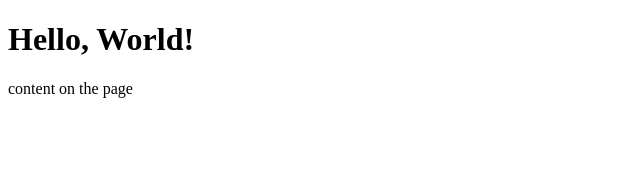
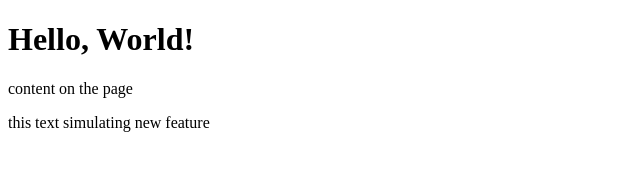
Before and after one commit to kadeierlein-afk/test-project, a plain HTML site: page index.html in a window 1280 px wide. Shown: the whole page, without its empty margins (0-640 px from the left). Drawn offline with Linux system fonts and the light colour scheme.

Commit message:
feat sim new feature

```diff
--- a/index.html
+++ b/index.html
@@ -10,5 +10,8 @@
 <p>
     content on the page
 </p>
+<div>
+    this text simulating new feature
+</div>
 </body>
 </html>
```
